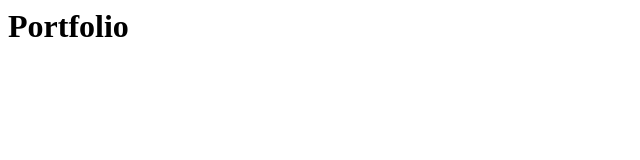
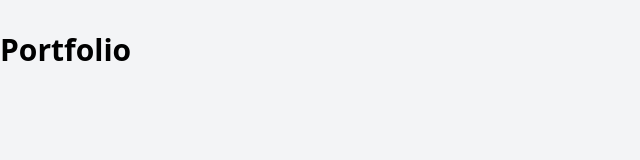
Before and after one commit to Chapman-John/Portfolio, a plain HTML site: page index.html in a window 1280 px wide. Shown: the whole page, without its empty margins (0-640 px from the left). Drawn offline with nearby package versions, Linux system fonts and the light colour scheme.

Commit message:
Update index.html

```diff
--- a/index.html
+++ b/index.html
@@ -1,13 +1,17 @@
+<!DOCTYPE html>
 <html lang="en">
 
 <head>
     <meta charset="UTF-8">
     <meta name="viewport" content="width=<device-width>, initial-scale=1.0">
     <title>Portfolio</title>
+    <link href="https://cdn.jsdelivr.net/npm/tailwindcss@2.2.19/dist/tailwind.min.css" rel="stylesheet">
 </head>
 
-<body>
-    <h1>Portfolio</h1>
+<body class="bg-gray-100">
+    <div class="container mx-auto">
+        <h1 class="text-3xl font-bold mt-8">Portfolio</h1>
+    </div>
 </body>
 
 </html>
```
